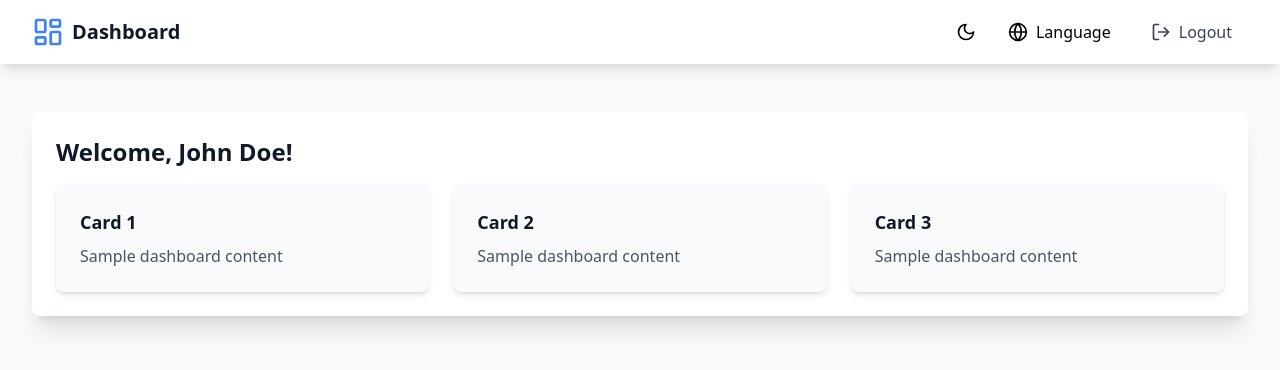
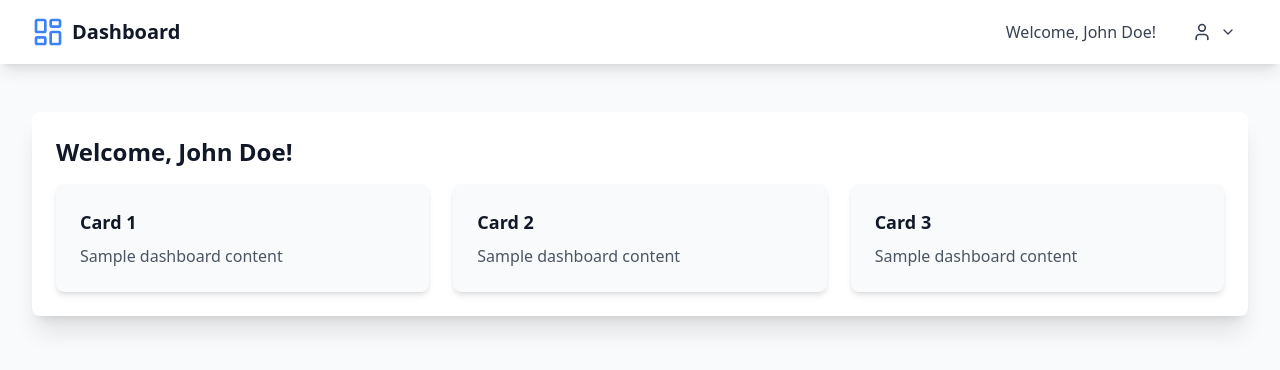
Before and after one commit to jvg21/TCC_FRONT, a React (Vite) app: page /login in a window 1280 px wide. Both pictures are taken after typing "name@example.com", "Sample123" into the empty fields and a click on the button "Submit". Shown: the top 370 px of the page. Built offline with nearby package versions, Linux system fonts and the light colour scheme.

Commit message:
menuLateral

```diff
--- a/src/components/NavBar.tsx
+++ b/src/components/NavBar.tsx
@@ -1,46 +1,113 @@
-import { ThemeToggle } from './ThemeToggle';
-import { LanguageSelector } from './LanguageSelector';
-import { LayoutDashboard, LogOut } from 'lucide-react';
+import React, { useState } from 'react';
+import { LayoutDashboard, LogOut, User, ChevronDown, Settings, Moon, Globe } from 'lucide-react';
 import { useNavigate } from 'react-router-dom';
 import { useTranslation } from 'react-i18next';
 import { useAuthStore } from '../store/authStore';
+import { useTheme } from '../hooks/useTheme';
 
 export const NavBar = () => {
-    const { logout } = useAuthStore();
+    const { logout, user } = useAuthStore();
     const navigate = useNavigate();
-     const { t } = useTranslation();
-
+    const { t, i18n } = useTranslation();
+    const { isDarkMode, toggleTheme } = useTheme();
+    const [isDropdownOpen, setIsDropdownOpen] = useState(false);
 
     const handleLogout = () => {
         logout();
         navigate('/login');
     };
+
+    const toggleLanguage = () => {
+        const newLang = i18n.language === 'en' ? 'pt' : 'en';
+        i18n.changeLanguage(newLang);
+    };
+
+    const toggleDropdown = () => {
+        setIsDropdownOpen(!isDropdownOpen);
+    };
+
     return (
-
         <nav className="bg-white dark:bg-gray-800 shadow-lg">
             <div className="max-w-7xl mx-auto px-4 sm:px-6 lg:px-8">
-                <div className="flex justify-between h-16">
+                <div className="flex justify-between h-16 items-center">
                     <div className="flex items-center">
                         <LayoutDashboard className="h-8 w-8 text-blue-500" />
-                        <span className="ml-2 text-xl font-bold text-gray-900 dark:text-white">{t('dashboard')}</span>
+                        <span className="ml-2 text-xl font-bold text-gray-900 dark:text-white">
+                            {t('dashboard')}
+                        </span>
                     </div>
+
                     <div className="flex items-center space-x-4">
-                        <ThemeToggle />
-                        <LanguageSelector />
+                        <div className="hidden md:block">
+                            <span className="text-gray-700 dark:text-gray-200 mr-2">
+                                {t('welcome')}, {user?.name}!
+                            </span>
+                        </div>
+
+                        <div className="relative">
+                            <button
+                                onClick={toggleDropdown}
+                                className="flex items-center space-x-2 px-3 py-2 rounded-lg text-gray-700 dark:text-gray-200 hover:bg-gray-100 dark:hover:bg-gray-700"
+                            >
+                                <User className="h-5 w-5" />
+                                <ChevronDown className="h-4 w-4" />
+                            </button>
+
+                            {isDropdownOpen && (
+                                <div className="absolute right-0 mt-2 w-56 bg-white dark:bg-gray-700 rounded-lg shadow-xl z-20">
+                                    <div className="py-1 md:hidden">
+                                        <div className="px-4 py-2 text-sm text-gray-700 dark:text-gray-200">
+                                            {t('welcome')}, {user?.name}!
+                                        </div>
+                                        <hr className="border-gray-200 dark:border-gray-600" />
+                                    </div>
+
+                                    <div className="px-4 py-2 text-sm text-gray-600 dark:text-gray-300 border-b border-gray-200 dark:border-gray-600">
+                                        {t('settings')}
+                                    </div>
+
+                                    <button
+                                        onClick={toggleTheme}
+                                        className="w-full text-left flex items-center space-x-2 px-4 py-2 text-sm text-gray-700 dark:text-gray-200 hover:bg-gray-100 dark:hover:bg-gray-600"
+                                    >
+                                        {isDarkMode ? (
+                                            <Moon className="h-4 w-4" />
+                                        ) : (
+                                            <Moon className="h-4 w-4 text-gray-500" />
+                                        )}
+                                        <span>{t('darkMode')}</span>
+                                    </button>
+
+                                    <button
+                                        onClick={toggleLanguage}
+                                        className="w-full text-left flex items-center space-x-2 px-4 py-2 text-sm text-gray-700 dark:text-gray-200 hover:bg-gray-100 dark:hover:bg-gray-600"
+                                    >
+                                        <Globe className="h-4 w-4" />
+                                        <span>{t('language')}</span>
+                                    </button>
+
+                                    <button
+                                        className="w-full text-left flex items-center space-x-2 px-4 py-2 text-sm text-gray-700 dark:text-gray-200 hover:bg-gray-100 dark:hover:bg-gray-600"
+                                    >
+                                        <Settings className="h-4 w-4" />
+                                        <span>{t('options')}</span>
+                                    </button>
+
+                                    <div className="border-t border-gray-200 dark:border-gray-600 my-1"></div>
+
                                     <button
                                         onClick={handleLogout}
-                            className="flex items-center space-x-2 px-4 py-2 rounded-lg text-gray-700 dark:text-gray-200 hover:bg-gray-100 dark:hover:bg-gray-700"
+                                        className="w-full text-left flex items-center space-x-2 px-4 py-2 text-sm text-gray-700 dark:text-gray-200 hover:bg-gray-100 dark:hover:bg-gray-600"
                                     >
-                            <LogOut className="h-5 w-5" />
+                                        <LogOut className="h-4 w-4" />
                                         <span>{t('logout')}</span>
                                     </button>
+                                </div>
+                            )}
+                        </div>
                     </div>
                 </div>
             </div>
         </nav>
-
-    )
-
-
-
-}
+    );
+};
--- a/src/i18n/index.ts
+++ b/src/i18n/index.ts
@@ -16,6 +16,8 @@ const resources = {
       logout: 'Logout',
       darkMode: 'Dark Mode',
       language: 'Language',
+      settings: 'Settings',
+      options: 'Options',
     },
   },
   pt: {
@@ -32,6 +34,8 @@ const resources = {
       logout: 'Sair',
       darkMode: 'Modo Escuro',
       language: 'Idioma',
+      settings: 'Configurações',
+      options: 'Opções',
     },
   },
 };
--- a/src/pages/Login.tsx
+++ b/src/pages/Login.tsx
@@ -3,6 +3,7 @@ import { Link, useNavigate } from 'react-router-dom';
 import { useTranslation } from 'react-i18next';
 import { useAuthStore } from '../store/authStore';
 import { LogIn } from 'lucide-react';
+import Logo from '../assets/image/logo.png'
 
 export const Login = () => {
   const [email, setEmail] = useState('');
@@ -25,7 +26,8 @@ export const Login = () => {
     <div className="min-h-screen flex items-center justify-center bg-gray-50 dark:bg-gray-900 px-4">
       <div className="max-w-md w-full space-y-8 bg-white dark:bg-gray-800 p-8 rounded-xl shadow-lg">
         <div className="text-center">
-          <LogIn className="mx-auto h-12 w-12 text-blue-500" />
+          <img src={Logo} className="mx-auto h-40 w-40 text-blue-500" />
+
           <h2 className="mt-6 text-3xl font-bold text-gray-900 dark:text-white">{t('login')}</h2>
         </div>
         <form className="mt-8 space-y-6" onSubmit={handleSubmit}>
```
Also changed, not shown: src/assets/image/logo.png (added). Lines whose indentation alone changed are shown as unchanged.
